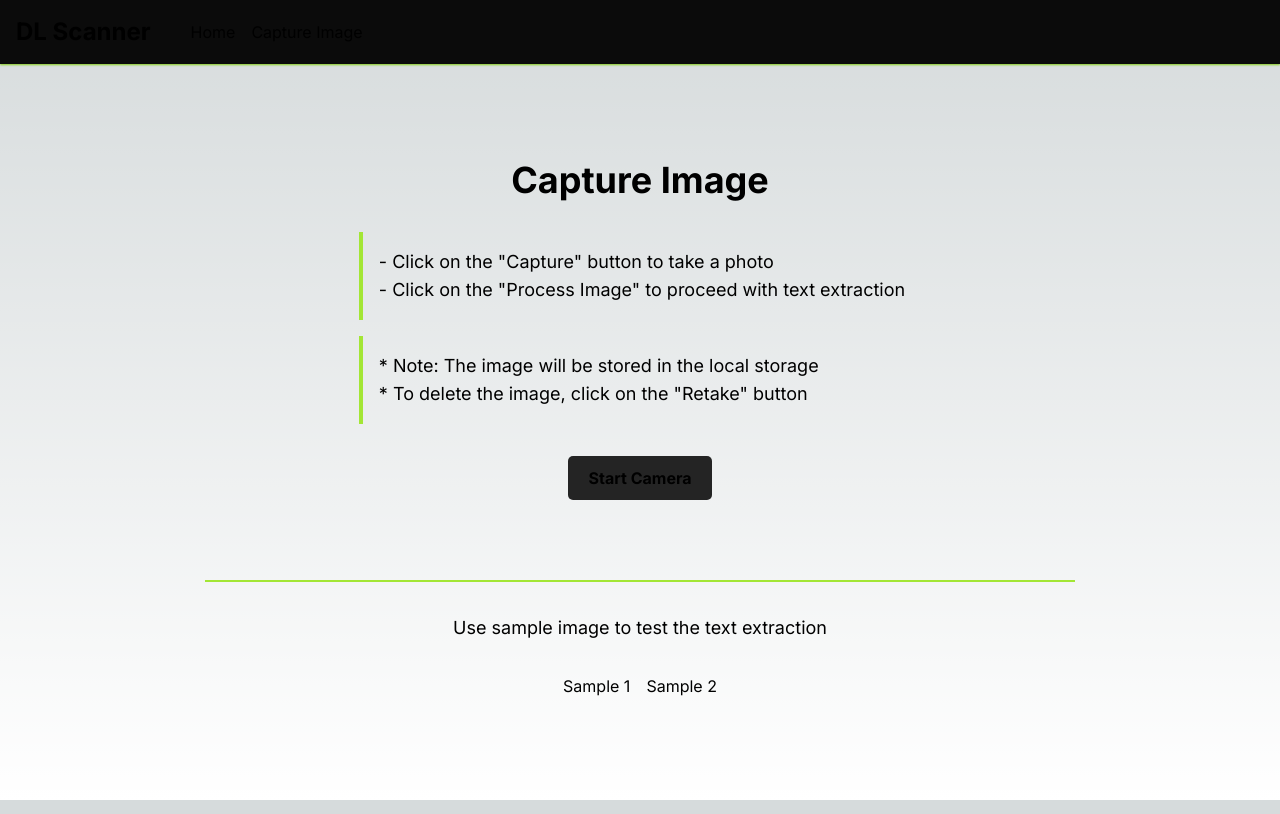
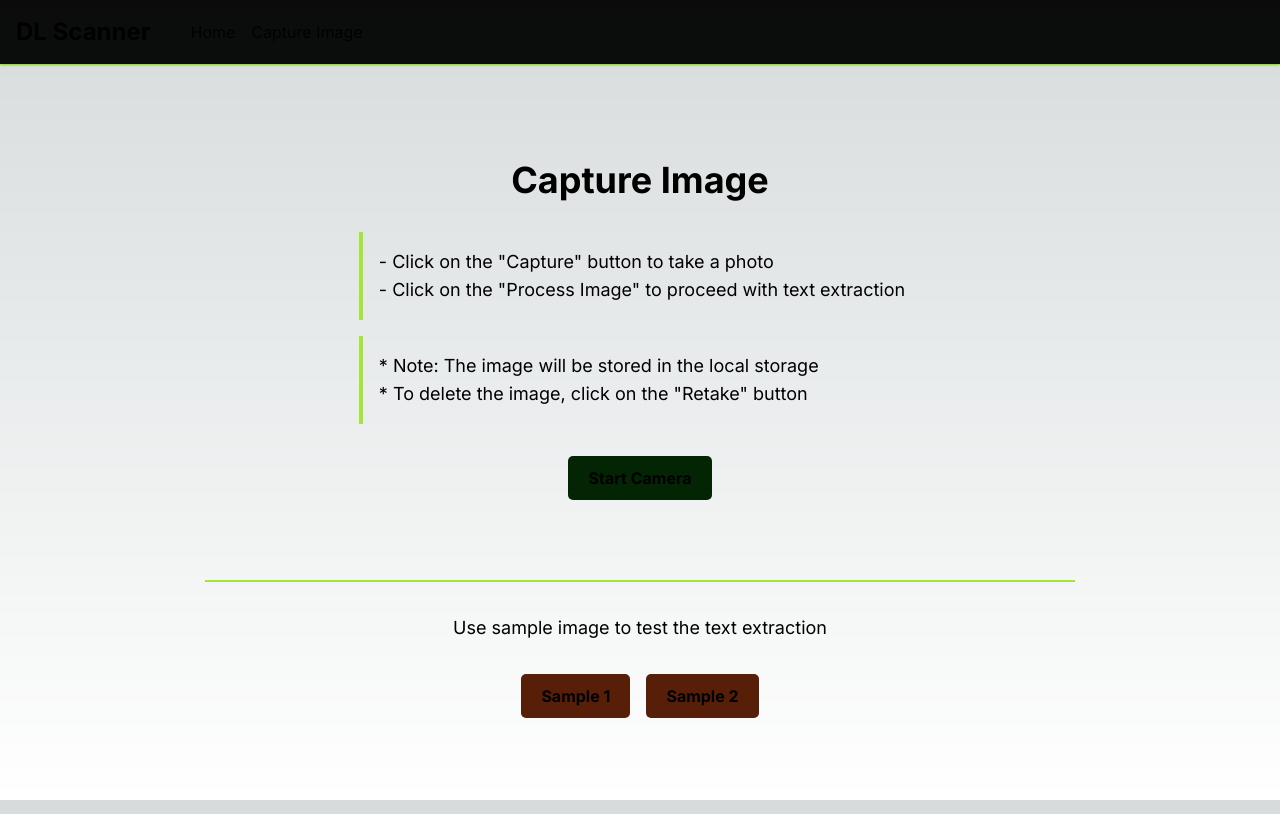
Before and after one commit to yuvenalmash/dl-scan, a Next.js app: page /captureImage in a window 1280 px wide. Built offline with nearby package versions, Linux system fonts and the light colour scheme.

Commit message:
Add a spinner

```diff
--- a/app/globals.css
+++ b/app/globals.css
@@ -13,7 +13,8 @@
     --foreground-rgb: 255, 255, 255;
     --background-start-rgb: 0, 0, 0;
     --background-end-rgb: 0, 0, 0;
-    --primary-color: #39FF14;
+    --primary-color: #39ff14;
+    --secondary-color: #ff6123;
   }
 }
 
@@ -36,10 +37,47 @@ body {
 }
 
 .btn {
-  background-color: rgb(36, 36, 36);
+  background-color: rgb(3, 37, 3);
   border: solid 1px var(--primary-color);
   padding: 10px 20px;
   border-radius: 5px;
   color: var(--primary-color);
   font-weight: bold;
 }
+
+.btn:hover {
+  background-color: var(--primary-color);
+  color: rgb(3, 37, 3);
+  border: solid 1px rgb(3, 37, 3);
+}
+
+.btn_secondary {
+  background-color: rgb(87, 30, 8);
+  border: solid 1px var(--secondary-color);
+  padding: 10px 20px;
+  border-radius: 5px;
+  color: var(--secondary-color);
+  font-weight: bold;
+}
+
+.btn_secondary:hover {
+  background-color: var(--secondary-color);
+  color: rgb(87, 30, 8);
+  border: solid 1px rgb(87, 30, 8);
+}
+
+/* spinner.css */
+.spinner {
+  border: 4px solid rgba(0, 0, 0, 0.1);
+  border-top: 4px solid var(--primary-color);
+  border-radius: 50%;
+  width: 30px;
+  height: 30px;
+  animation: spin 1s linear infinite;
+}
+
+@keyframes spin {
+  to {
+    transform: rotate(360deg);
+  }
+}
```
